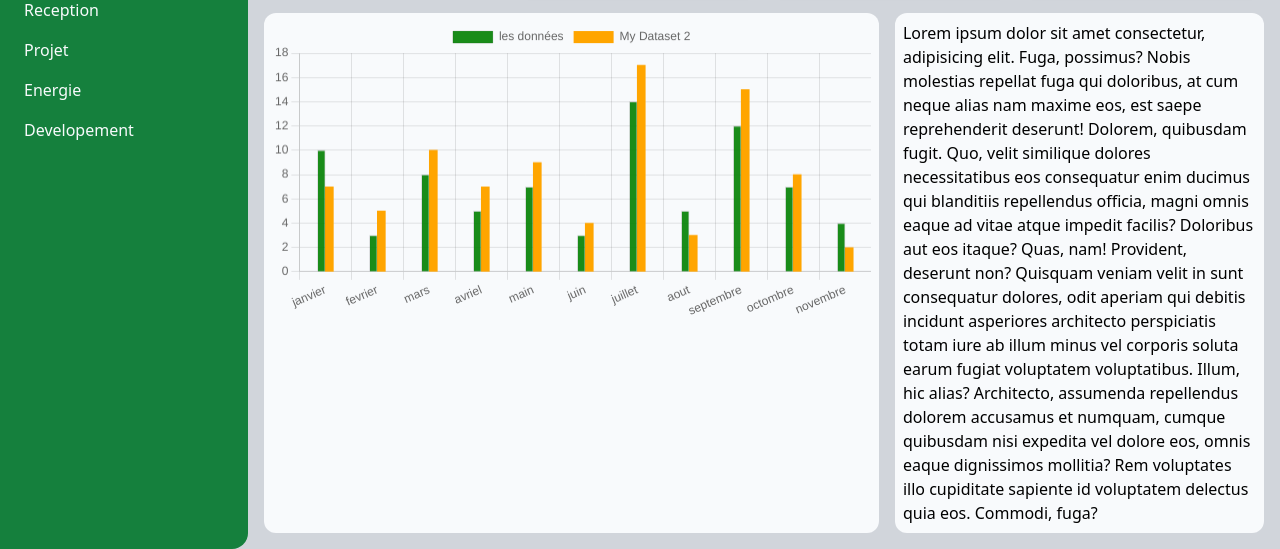
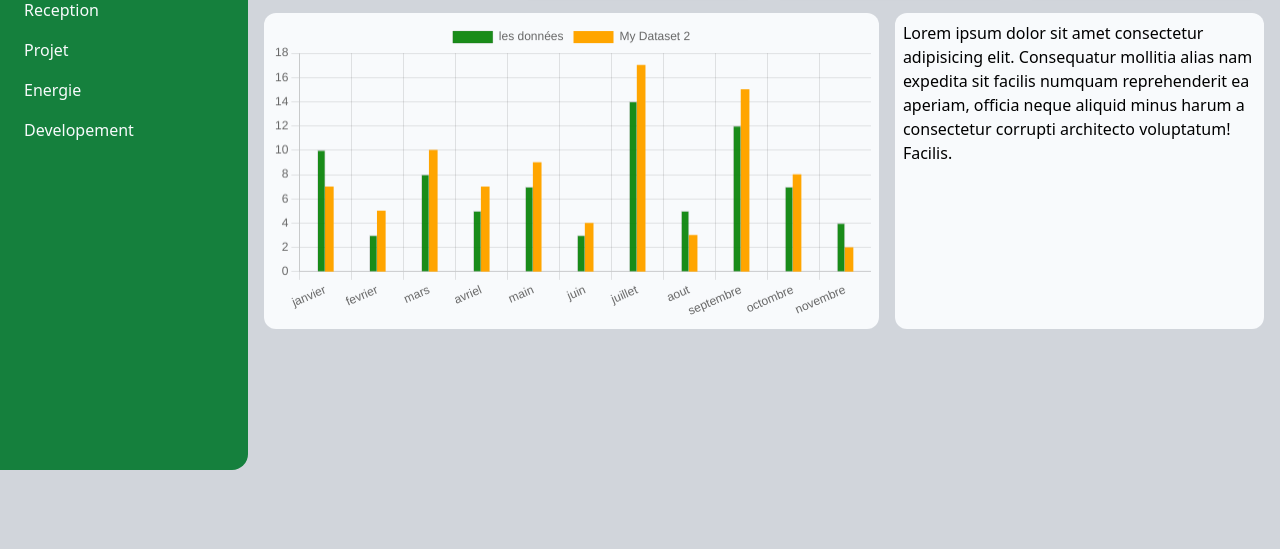
Before and after one commit to Maurice-parfait/Dashboard-2, a website: page index.html in a window 1280 px wide. Shown: the part 330-879 px from the top of the page. After the commit the page ends 800 px from the top, so only its background shows below. Drawn offline with nearby package versions, Linux system fonts and the light colour scheme.

Commit message:
en cours

```diff
--- a/index.html
+++ b/index.html
@@ -116,7 +116,10 @@
                     <li class="p-2">Energie</li>
                     <li class="p-2">Developement</li>
                 </ul>
+
+
             </div>
+
 
         </div>
 
@@ -261,10 +264,9 @@
                 </div>
 
                 <div class="bg-slate-50 rounded-xl p-2">
-                    <p>Lorem ipsum dolor sit amet consectetur, adipisicing elit. Fuga, possimus? Nobis molestias repellat fuga qui doloribus, at cum neque alias nam maxime eos, est saepe reprehenderit deserunt! Dolorem, quibusdam fugit.
-                        Quo, velit similique dolores necessitatibus eos consequatur enim ducimus qui blanditiis repellendus officia, magni omnis eaque ad vitae atque impedit facilis? Doloribus aut eos itaque? Quas, nam! Provident, deserunt non?
-                        Quisquam veniam velit in sunt consequatur dolores, odit aperiam qui debitis incidunt asperiores architecto perspiciatis totam iure ab illum minus vel corporis soluta earum fugiat voluptatem voluptatibus. Illum, hic alias?
-                        Architecto, assumenda repellendus dolorem accusamus et numquam, cumque quibusdam nisi expedita vel dolore eos, omnis eaque dignissimos mollitia? Rem voluptates illo cupiditate sapiente id voluptatem delectus quia eos. Commodi, fuga?
+
+                    <p>Lorem ipsum dolor sit amet consectetur adipisicing elit. Consequatur mollitia alias nam expedita sit facilis numquam reprehenderit ea aperiam, officia neque aliquid minus harum a consectetur corrupti architecto voluptatum! Facilis.
+
                     </p>
                 </div>
             </div>
```
Also changed, not shown: src/output.css.
